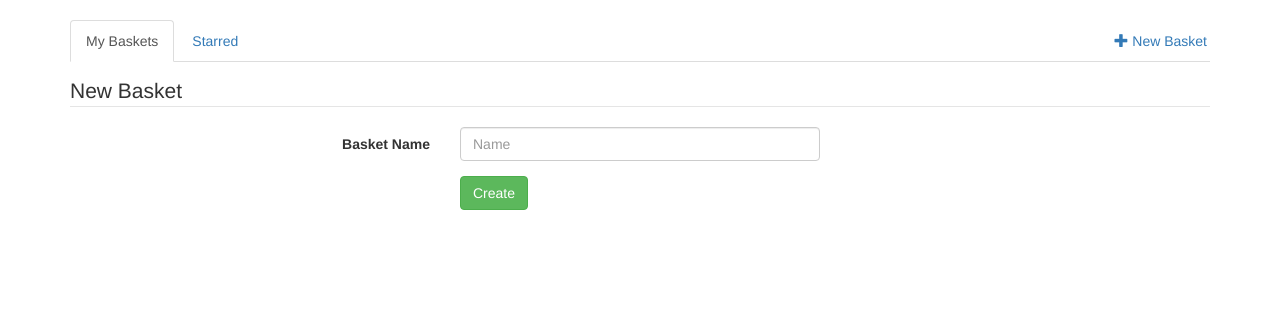
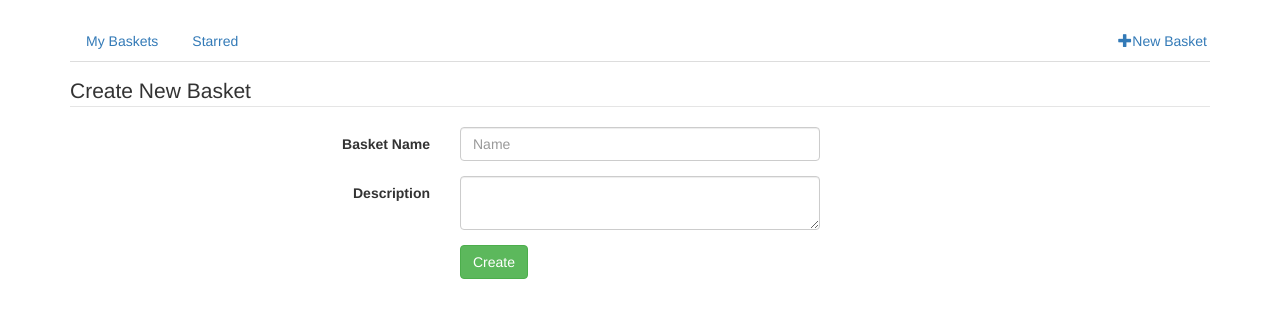
Before and after one commit to pate-wsi/pate, a Flask app: template pate/templates/basket/create.htm in a window 1280 px wide. Shown: the part 52-370 px from the top of the page. Run offline with Flask 2, Linux system fonts and the light colour scheme; the template is opened without the code that fills it, so the values that code supplies are empty; parts of the project's set-up code (start-up, migrations or seed data) failed here and were passed over; some libraries are stand-ins or nearby versions.

Commit message:
improve baskets - still a long way to go ...

```diff
--- a/pate/__init__.py
+++ b/pate/__init__.py
@@ -5,6 +5,7 @@ from flask import Flask, g, redirect, url_for, flash, request, render_template
 from flask.ext.login import LoginManager, current_user
 from flask.ext.sqlalchemy import SQLAlchemy
 from flask_oauthlib.client import OAuth
+from flask.ext.babel import Babel
 
 config = ConfigParser.ConfigParser()
 config.readfp(open('server.ini'))
@@ -17,6 +18,8 @@ db = SQLAlchemy(app)
 login_manager = LoginManager()
 login_manager.init_app(app)
 oauth = OAuth(app)
+babel = Babel(app)
+
 
 import model, authenticate, user, basket
 
--- a/pate/templates/basket/create.htm
+++ b/pate/templates/basket/create.htm
@@ -1,6 +1,6 @@
 {% extends "basket/master.htm" %}
 
-{% block title %}My Baskets{% endblock %}
+{% block title %}{{_('My Baskets')}}{% endblock %}
 
 {% block basket %}
 
@@ -8,13 +8,21 @@
   <fieldset>
 
     <!-- Form Name -->
-    <legend>New Basket</legend>
+    <legend>{{_('Create New Basket')}}</legend>
 
     <!-- Text input-->
     <div class="form-group">
-      <label class="col-md-4 control-label">Basket Name</label>
+      <label class="col-md-4 control-label">{{_('Basket Name')}}</label>
       <div class="col-md-4">
-      <input id="basketname" name="basketname" type="text" placeholder="Name" class="form-control input-md" required="">
+        <input id="basketname" name="basketname" type="text" placeholder="Name" class="form-control input-md" required="">
+      </div>
+    </div>
+
+    <!-- Text input-->
+    <div class="form-group">
+      <label class="col-md-4 control-label">{{_('Description')}}</label>
+      <div class="col-md-4">
+        <textarea id="basketdescription" name="basketdescription" class="form-control input-md"></textarea>
       </div>
     </div>
 
@@ -22,7 +30,7 @@
     <div class="form-group">
       <label class="col-md-4 control-label" for="submitbtn"></label>
       <div class="col-md-4">
-        <button id="submitbtn" name="submitbtn" class="btn btn-success">Create</button>
+        <button id="submitbtn" name="submitbtn" class="btn btn-success">{{_('Create')}}</button>
       </div>
     </div>
 
--- a/pate/templates/basket/master.htm
+++ b/pate/templates/basket/master.htm
@@ -3,10 +3,12 @@
 {% block content %}
 
 <ul class="nav nav-tabs" style="margin-bottom: 1em;">
-  <li class="active"><a href="#">My Baskets</a></li>
-  <li><a href="#">Starred</a></li>
-  <li class="nav navbar-nav navbar-right"><a href="/basket/create"><span class="glyphicon glyphicon-plus"></span> New Basket
-</a></li>
+  <li><a href="{{ url_for('.my_baskets') }}">{{ _('My Baskets') }}</a></li>
+  <li><a href="#">{{ _('Starred') }}</a></li>
+  {% if basket -%}
+    <li><a href="/basket/create">{{ _('Edit Basket') }}</a></li>
+  {% endif %}
+  <li class="nav navbar-nav navbar-right"><a href="{{ url_for('.create') }}"><span class="glyphicon glyphicon-plus"></span>{{ _('New Basket') }}</a></li>
 </ul>
 
 {% block basket %}{% endblock %}
```
Also changed, not shown: pate/basket/__init__.py (+16 -1 lines), pate/templates/basket/mybasket.htm (deleted, +0 -21 lines).
